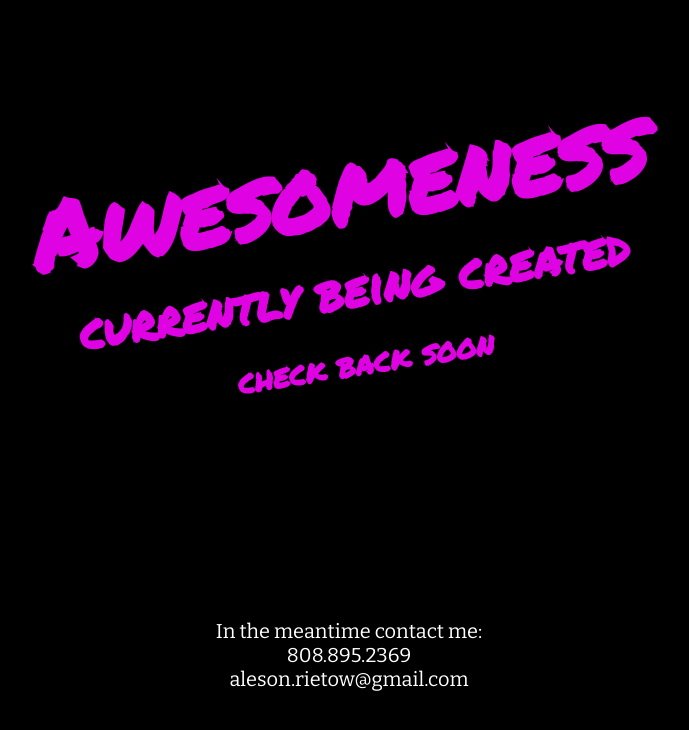
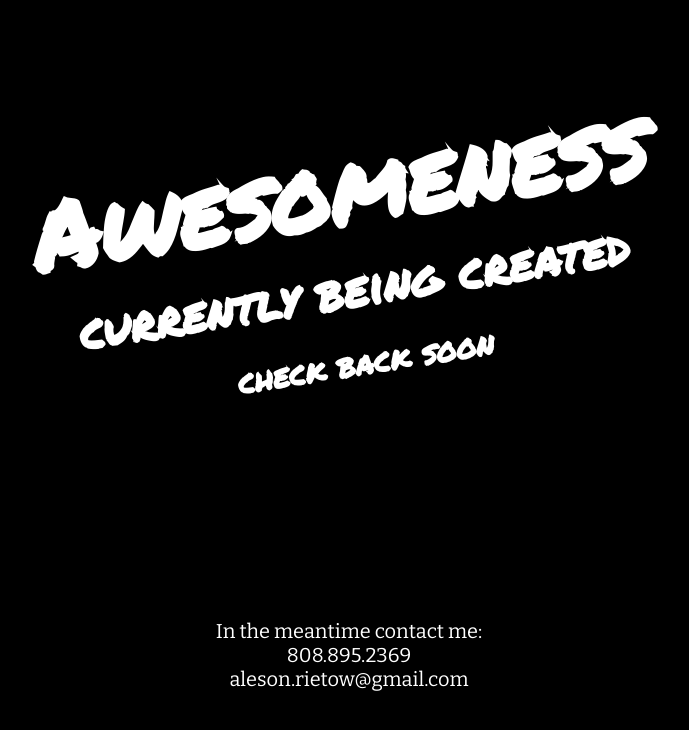
Before and after one commit to arietow/personal-website, a Jekyll site: the page index.html, which Jekyll copies as it is, in a window 1280 px wide. Shown: the top 730 px of the page, without its empty margins (291-980 px from the left). Built offline with Jekyll 4.4.1, drawn with Linux system fonts in a browser that asks for light colours.

Commit message:
changes pink to white

```diff
--- a/css/basic.css
+++ b/css/basic.css
@@ -8,21 +8,21 @@ body{
   text-align:center;
 }
 h1{
-  color:#df02e2;
+  color:#fff;
   font-family: 'Permanent Marker', cursive;
   font-size:6em;
   line-height:.5;
 }
 
 h2{
-  color:#df02e2;
+  color:#fff;
   font-family: 'Permanent Marker', cursive;
   font-size:3em;
   line-height:.5;
 }
 
 h3{
-  color:#df02e2;
+  color:#fff;
   font-family: 'Permanent Marker', cursive;
   font-size:2em;
 }
```
